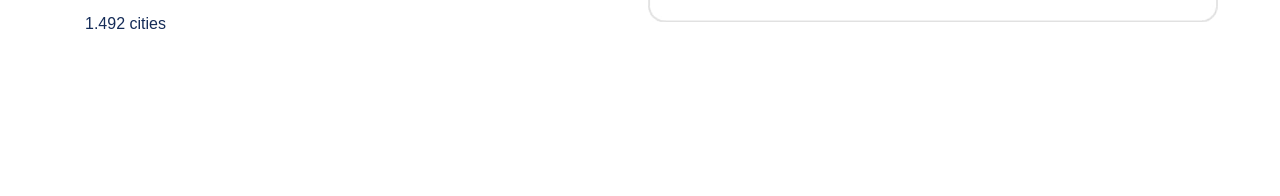
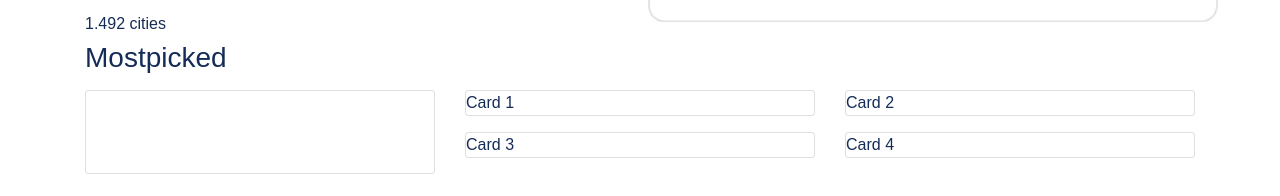
Before and after one commit to idmzulkarnaen/staycation, a React (Create React App) app: page / in a window 1280 px wide. Shown: the part 564-760 px from the top of the page. Built offline with nearby package versions, Linux system fonts and the light colour scheme.

Commit message:
section MostPicked konsep mentahan grid bootstrap

```diff
--- a/src/pages/LandingPage.js
+++ b/src/pages/LandingPage.js
@@ -2,6 +2,7 @@ import React, { Component } from "react";
 
 import Header from "parts/Header";
 import Hero from 'parts/Hero';
+import MostPicked from 'parts/MostPicked';
 
 import landingPage from "json/landingPage.json";
 export default class LandingPage extends Component {
@@ -10,6 +11,7 @@ export default class LandingPage extends Component {
       <>
         <Header {...this.props}></Header>
         <Hero data={landingPage.hero} />
+        <MostPicked data={landingPage.mostPicked} />
       </>
     );
   }
--- /dev/null
+++ b/src/parts/MostPicked.js
@@ -0,0 +1,32 @@
+import React from "react";
+
+export default function MostPicked(props) {
+  return (
+    <section className="container">
+      <h3 className="mb-3">Mostpicked</h3>
+      <div className="row">
+        <div className="col-4">
+          <div className="card h-100"></div>
+        </div>
+        <div className="col-8">
+          <div className="row mb-3">
+            <div className="col-6">
+                <div className="card">Card 1</div>
+            </div>
+            <div className="col-6">
+                <div className="card">Card 2</div>
+            </div>
+          </div>
+          <div className="row mb-3">
+            <div className="col-6">
+                <div className="card">Card 3</div>
+            </div>
+            <div className="col-6">
+                <div className="card">Card 4</div>
+            </div>
+          </div>
+        </div>
+      </div>
+    </section>
+  );
+}
```
